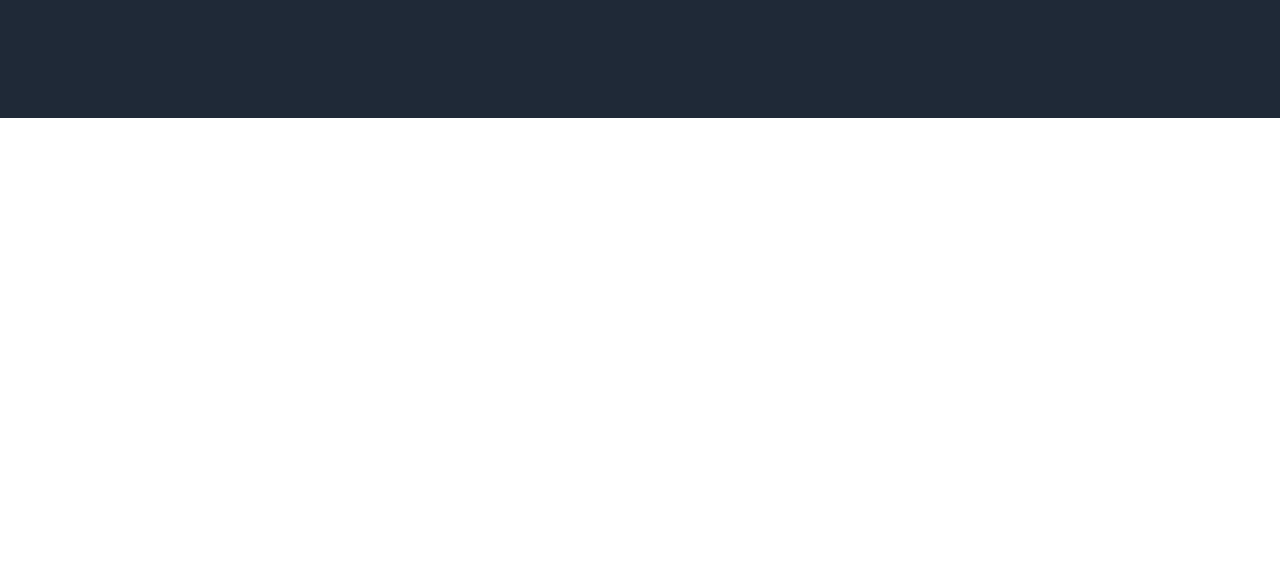
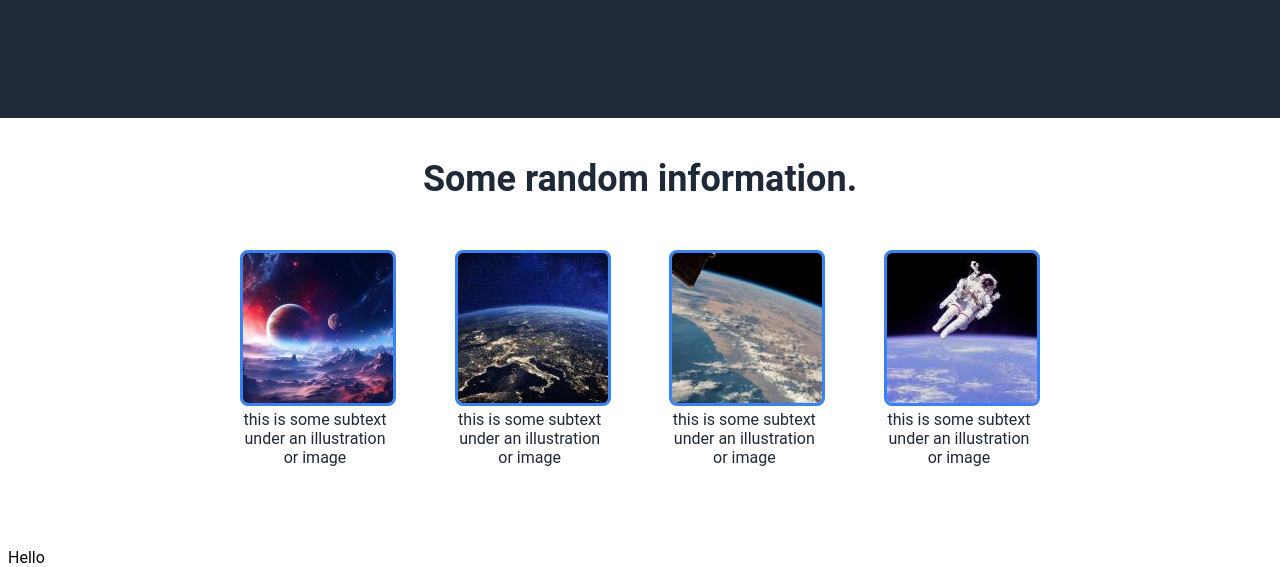
Before and after one commit to frenzla/landing-page-exercise, a plain HTML site: page index.html in a window 1280 px wide. Shown: the part 438-1005 px from the top of the page. Before the commit the page ends 800 px from the top, so only its background shows below. Drawn offline with Linux system fonts and the light colour scheme.

Commit message:
Header, Hero & random info sections

```diff
--- a/index.html
+++ b/index.html
@@ -28,9 +28,32 @@
                 </div>
                 <img class="hero-img" src="images/landscape.jpg" alt="Great hero image!">
             </div>
+        <section class="random-info">
+            <h2>Some random information.</h2>
+            <div class="square-pics">
+                <div class="pic-n-text">
+                    <img class="pics" src="images/space1.jpeg" alt="A space image"/>
+                    <p class="img-caption">this is some subtext under an illustration or image</p>
+                </div>
+
+                <div class="pic-n-text">
+                    <img class="pics"src="images/space2.jpeg" alt="A space image"/>
+                    <p class="img-caption">this is some subtext under an illustration or image</p>
+                </div>
+
+                <div class="pic-n-text">
+                    <img class="pics"src="images/space3.jpeg" alt="A space image"/>
+                    <p class="img-caption">this is some subtext under an illustration or image</p>
+                </div>
+
+                <div class="pic-n-text">
+                    <img class="pics" src="images/space4.jpeg" alt="A space image"/>
+                    <p class="img-caption">this is some subtext under an illustration or image</p>
+                </div>
+            </div>
         </section>
-
         <section>
+            Hello
 
         </section>
 
--- a/style.css
+++ b/style.css
@@ -22,7 +22,7 @@ h1 {
 .hero
 {
     background-color: #1F2937;
-    margin: -10px;
+    margin: -10px -10px 0 -10px;
     padding: 10px;
 }
 
@@ -97,3 +97,39 @@ h1 {
     border-radius: 8px;
     border: none;
   }
+
+.random-info {
+    height: 430px;
+    margin: 0 -10px 0 -10px;
+    padding: 10px;
+}
+
+h2 {
+    text-align: center;
+    margin: 50px 0;
+    color: #1F2937;
+    font-weight: extra-bold;
+    font-size: 36px;
+}
+
+.square-pics {
+    margin: 0 auto;
+    display: flex;
+    width: 800px;
+    justify-content: space-between;
+    flex-wrap: wrap;
+  }
+
+.pics {
+    border-radius: 8px;
+    border: 3px solid #3882F6;
+  }
+
+.img-caption {
+    width: 150px;
+    text-align: center;
+    color: #1F2937;
+    font-size: 16px;
+    margin: 0;
+    padding: 0;
+  }
```
Also changed, not shown: images/space1.jpeg (added), images/space2.jpeg (added), images/space3.jpeg (added), images/space4.jpeg (added).
